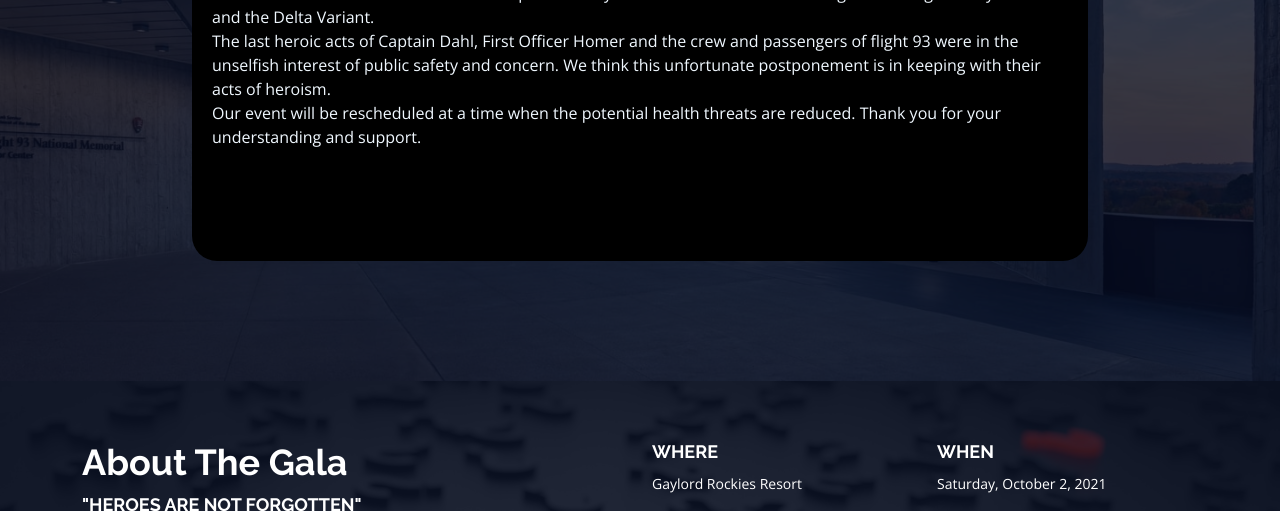
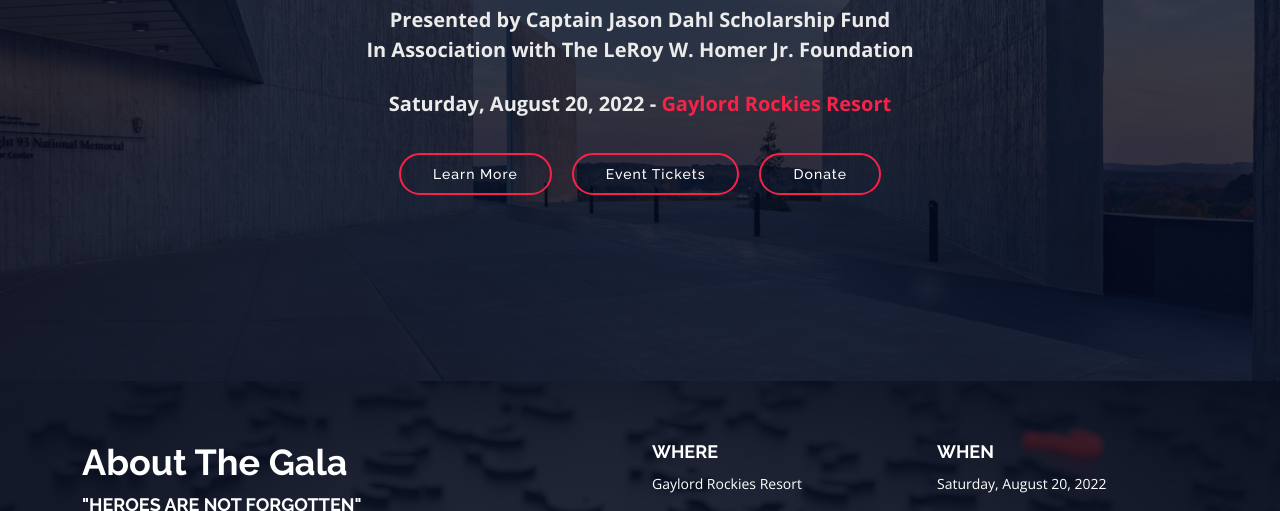
Before and after one commit to rjs84/dahl-fund-gala-2021, a plain HTML site: page index.html in a window 1280 px wide. Shown: the part 419-930 px from the top of the page. Drawn offline with nearby package versions, Linux system fonts and the light colour scheme.

Commit message:
Update dates to August 20

```diff
--- a/index.html
+++ b/index.html
@@ -66,7 +66,7 @@
     <div class="intro-container" data-aos="zoom-in" data-aos-delay="100">
       <h1 class="mb-4 pb-0"><span>Heroes</span> of <span>United Flight 93</span><br><span style="color:white;font-weight:bold;font-size:36pt;">20-Year Remembrance Gala</span></h1>
       <p class="mb-4 pb-0">Presented by Captain Jason Dahl Scholarship Fund<br><span>In Association with The LeRoy W. Homer Jr. Foundation</span></p>
-      <p class="mb-4 pb-0">Saturday, October 2, 2021 - <a style="text-decoration:none" href="#venue">Gaylord Rockies Resort</a></p>
+      <p class="mb-4 pb-0">Saturday, August 20, 2022 - <a style="text-decoration:none" href="#venue">Gaylord Rockies Resort</a></p>
       <!--<a href="" class="venobox play-btn mb-4" data-vbtype="video" data-autoplay="true"></a>-->
 
       <span><a href="#about" class="about-btn scrollto">Learn More</a><a href="#buy-tickets" class="about-btn scrollto">Event Tickets</a><a href="#buy-tickets" class="about-btn scrollto">Donate</a></span>
@@ -94,7 +94,7 @@
           </div>
           <div class="col-lg-3">
             <h3>When</h3>
-            <p>Saturday, October 2, 2021</p>
+            <p>Saturday, August 20, 2022</p>
             <p>5pm to 10pm</p>
           </div>
         </div>
@@ -1121,7 +1121,7 @@
 
           <div class="col-lg-3 col-md-6 footer-info">
             <img src="assets/img/logo.png" alt="Dahl Gala Logo">
-            <p>Join Us October 2, 2021 at Gaylord Rockies Resort for a fundraising gala supporting the aviators of tomorrow.</p>
+            <p>Join Us August 20, 2022 at Gaylord Rockies Resort for a fundraising gala supporting the aviators of tomorrow.</p>
           </div>
 
           <div class="col-lg-3 col-md-6 footer-links">
@@ -1177,7 +1177,7 @@
 
   <a href="#" class="back-to-top"><i class="fa fa-angle-up"></i></a>
 
-  <div id="covidalert" style="position:fixed; left:15vw; top:15vh; width:70vw; height:70vh; background-color:black; border-radius:25px;padding:20px;">
+  <!--<div id="covidalert" style="position:fixed; left:15vw; top:15vh; width:70vw; height:70vh; background-color:black; border-radius:25px;padding:20px;">
     <div style="position:relative; float:right; background-color:red;color:white; margin-right:-20px; margin-top:-20px; padding:8px;cursor:pointer;" onclick="$('#covidalert').hide();">Close</div>
     <h1 style="font-weight:bold; color:aliceblue;">
       The Captain Jason Dahl Scholarship Fund Board has made the difficult decision to postpone our Heroes of Flight 93 Remembrance Gala originally scheduled for October 2, 2021.
@@ -1189,7 +1189,7 @@
       <br/>
       Our event will be rescheduled at a time when the potential health threats are reduced.  Thank you for your understanding and support.
     </p>
-  </div>
+  </div>-->
 
   <!-- Vendor JS Files -->
   <script src="assets/vendor/jquery/jquery.min.js"></script>
```
